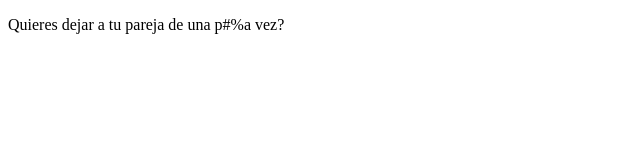
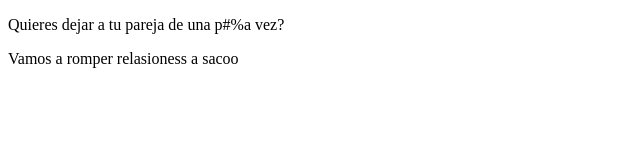
Before and after one commit to Naxtrico/relaciones, a plain HTML site: page index.html in a window 1280 px wide. Shown: the whole page, without its empty margins (0-640 px from the left). Drawn offline with Linux system fonts and the light colour scheme.

Commit message:
Update index.html

```diff
--- a/index.html
+++ b/index.html
@@ -9,6 +9,8 @@
 Quieres dejar a tu pareja de una p#%a vez?
   </p>
 
+  <p>Vamos a romper relasioness a sacoo</p>
+
 </body>
 
 </html>
```
